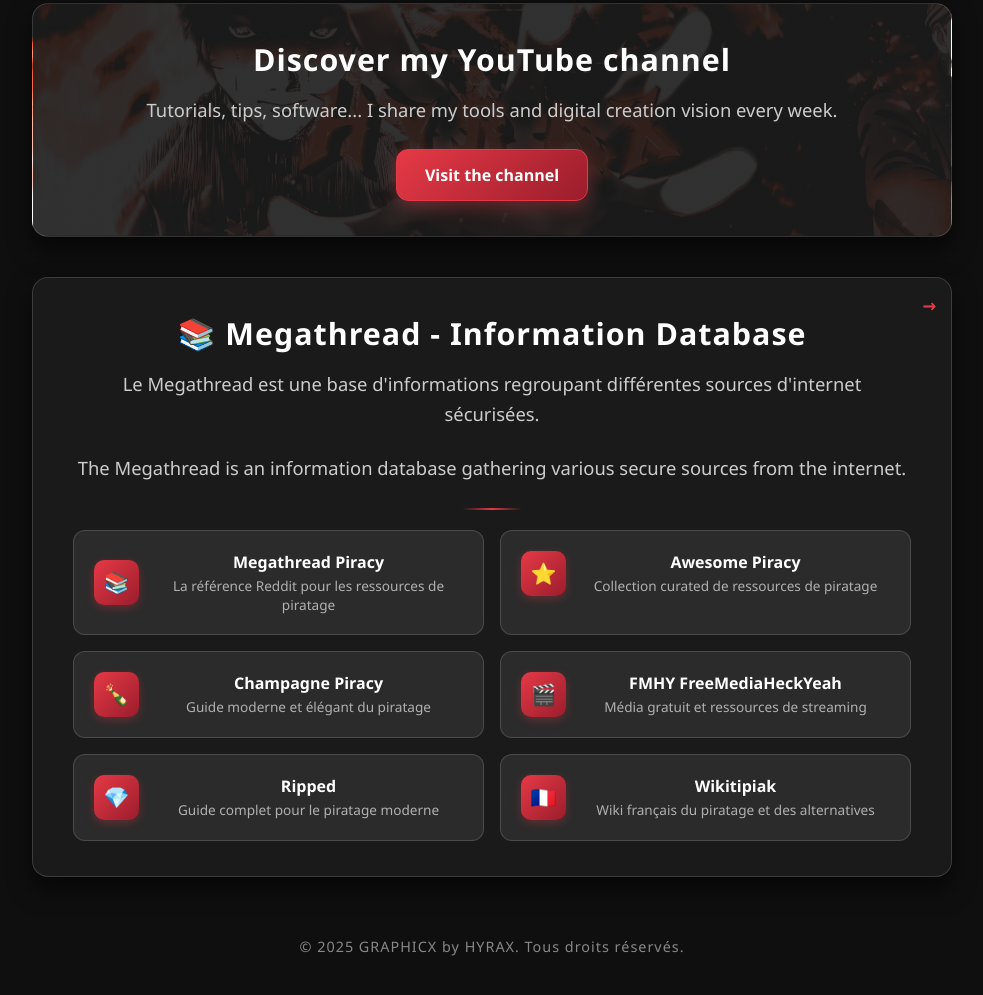
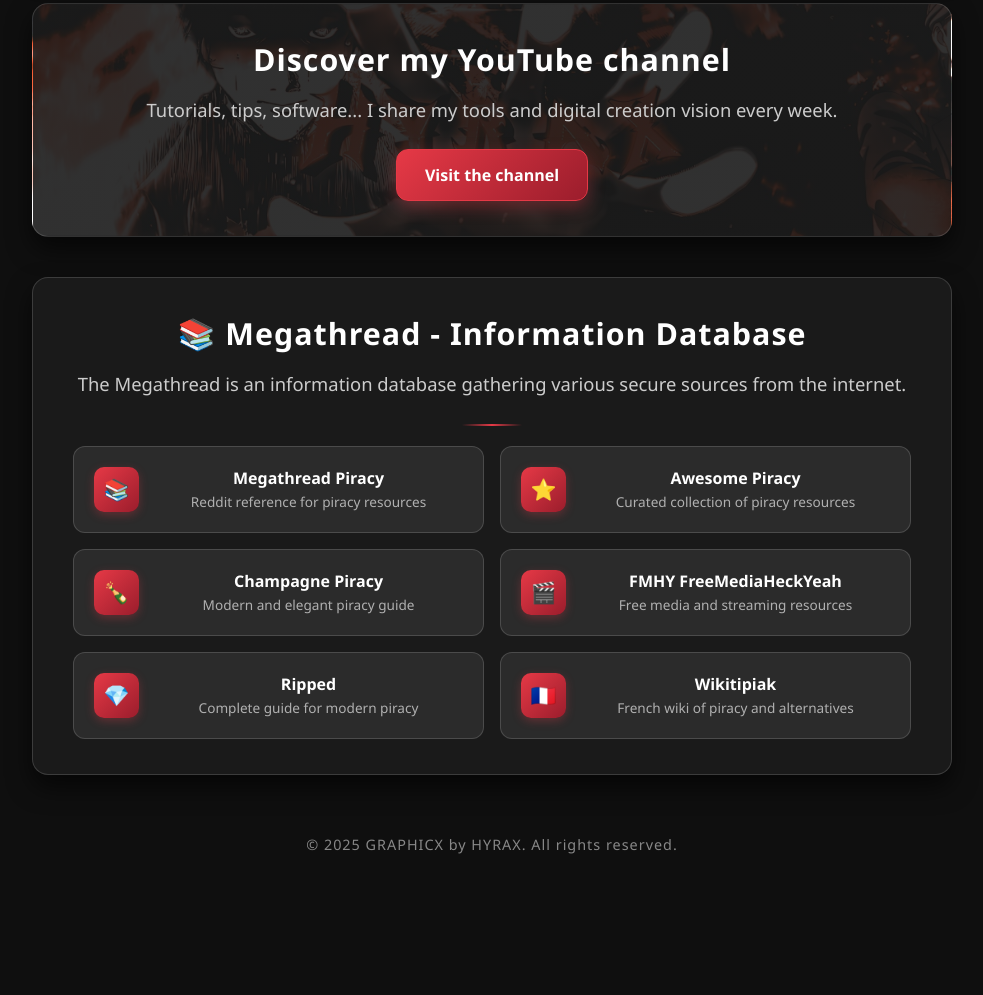
Before and after one commit to 1graphicx/GRAPHICX-Site, a plain HTML site: page index.html in a window 1280 px wide. Shown: the part 633-1628 px from the top of the page, without its empty margins (148-1131 px from the left). After the commit the page ends 1527 px from the top, so only its background shows below. Drawn offline with Linux system fonts and the light colour scheme.

Commit message:
Update index.html

```diff
--- a/index.html
+++ b/index.html
@@ -115,6 +115,14 @@
       border: 1px solid rgba(255, 255, 255, 0.15);
       position: relative;
       overflow: hidden;
+      transition: all 0.4s cubic-bezier(0.175, 0.885, 0.32, 1.275);
+      cursor: pointer;
+    }
+
+    .section:hover {
+      transform: translateY(-5px) scale(1.02);
+      box-shadow: 0 20px 40px rgba(0, 0, 0, 0.8);
+      border-color: var(--accent);
     }
 
     .section.discord {
@@ -158,7 +166,7 @@
       border-radius: 12px;
       box-shadow: 0 6px 16px rgba(230, 57, 70, 0.35);
       text-decoration: none;
-      transition: all 0.3s ease;
+      transition: all 0.3s cubic-bezier(0.175, 0.885, 0.32, 1.275);
       user-select: none;
     }
 
@@ -166,6 +174,7 @@
       background: linear-gradient(135deg, #ff4a58 0%, #c1273b 100%);
       box-shadow: 0 8px 24px rgba(255, 64, 77, 0.45);
       transform: translateY(-3px) scale(1.03);
+      transition: all 0.4s cubic-bezier(0.175, 0.885, 0.32, 1.275);
     }
 
     .links-grid {
@@ -182,14 +191,32 @@
       padding: 20px;
       text-decoration: none;
       color: #fff;
-      transition: all 0.3s ease;
+      transition: all 0.3s cubic-bezier(0.175, 0.885, 0.32, 1.275);
+      position: relative;
+      overflow: hidden;
+    }
+
+    .link-card::before {
+      content: '';
+      position: absolute;
+      top: 0;
+      left: -100%;
+      width: 100%;
+      height: 100%;
+      background: linear-gradient(90deg, transparent, rgba(230, 57, 70, 0.1), transparent);
+      transition: left 0.6s ease;
+    }
+
+    .link-card:hover::before {
+      left: 100%;
     }
 
     .link-card:hover {
       background: rgba(255, 255, 255, 0.12);
       border-color: var(--accent);
-      transform: translateY(-3px);
+      transform: translateY(-3px) scale(1.02);
       box-shadow: 0 8px 25px rgba(230, 57, 70, 0.2);
+      transition: all 0.4s cubic-bezier(0.175, 0.885, 0.32, 1.275);
     }
 
     .link-card-content {
@@ -208,13 +235,14 @@
       justify-content: center;
       font-size: 1.3rem;
       box-shadow: 0 3px 10px rgba(230, 57, 70, 0.3);
-      transition: all 0.3s ease;
+      transition: all 0.3s cubic-bezier(0.175, 0.885, 0.32, 1.275);
       flex-shrink: 0;
     }
 
     .link-card:hover .link-icon {
-      transform: scale(1.05);
+      transform: scale(1.1) rotate(5deg);
       box-shadow: 0 4px 15px rgba(230, 57, 70, 0.4);
+      transition: all 0.4s cubic-bezier(0.175, 0.885, 0.32, 1.275);
     }
 
     .link-text {
@@ -226,7 +254,7 @@
       font-weight: 600;
       margin-bottom: 3px;
       color: #fff;
-      transition: color 0.3s ease;
+      transition: all 0.3s cubic-bezier(0.175, 0.885, 0.32, 1.275);
     }
 
     .link-description {
@@ -237,22 +265,11 @@
 
     .link-card:hover .link-title {
       color: var(--accent);
+      transform: translateX(5px);
+      transition: all 0.4s cubic-bezier(0.175, 0.885, 0.32, 1.275);
     }
 
-    .link-arrow {
-      position: absolute;
-      top: 15px;
-      right: 15px;
-      font-size: 1.1rem;
-      color: var(--accent);
-      opacity: 0.6;
-      transition: all 0.3s ease;
-    }
 
-    .link-card:hover .link-arrow {
-      opacity: 1;
-      transform: translateX(3px);
-    }
 
     .separator {
       width: 60px;
@@ -303,11 +320,7 @@
       .link-description {
         font-size: 0.8rem;
       }
-      .link-arrow {
-        top: 12px;
-        right: 12px;
-        font-size: 1rem;
-      }
+
     }
   </style>
 </head>
@@ -352,7 +365,6 @@
               <div class="link-description">La référence Reddit pour les ressources de piratage</div>
             </div>
           </div>
-          <div class="link-arrow">→</div>
         </a>
 
         <a href="https://shakil-shahadat.github.io/awesome-piracy/" target="_blank" class="link-card">
@@ -363,7 +375,6 @@
               <div class="link-description">Collection curated de ressources de piratage</div>
             </div>
           </div>
-          <div class="link-arrow">→</div>
         </a>
 
         <a href="https://champagne.pages.dev/" target="_blank" class="link-card">
@@ -374,7 +385,6 @@
               <div class="link-description">Guide moderne et élégant du piratage</div>
             </div>
           </div>
-          <div class="link-arrow">→</div>
         </a>
 
         <a href="https://fmhy.net/" target="_blank" class="link-card">
@@ -385,7 +395,6 @@
               <div class="link-description">Média gratuit et ressources de streaming</div>
             </div>
           </div>
-          <div class="link-arrow">→</div>
         </a>
 
         <a href="https://ripped.guide/" target="_blank" class="link-card">
@@ -396,7 +405,6 @@
               <div class="link-description">Guide complet pour le piratage moderne</div>
             </div>
           </div>
-          <div class="link-arrow">→</div>
         </a>
 
         <a href="https://francepirate.gitbook.io/wikitipiak" target="_blank" class="link-card">
@@ -407,7 +415,6 @@
               <div class="link-description">Wiki français du piratage et des alternatives</div>
             </div>
           </div>
-          <div class="link-arrow">→</div>
         </a>
       </div>
     </div>
@@ -418,7 +425,26 @@
   </div>
 
   <script>
-    const lang = navigator.language.startsWith("fr") ? "fr" : "en";
+    // Improved language detection
+    function detectLanguage() {
+      const userLang = navigator.language || navigator.userLanguage;
+      const browserLang = userLang.toLowerCase();
+
+      // Check for French variants
+      if (browserLang.startsWith('fr') || browserLang.includes('french')) {
+        return 'fr';
+      }
+
+      // Check for other languages that might prefer English
+      if (browserLang.startsWith('en') || browserLang.includes('english')) {
+        return 'en';
+      }
+
+      // Default to English for other languages
+      return 'en';
+    }
+
+    const lang = detectLanguage();
     const translations = {
       fr: {
         splash: "Bienvenue sur GRAPHICX",
@@ -428,8 +454,21 @@
         youtubeTitle: "Découvre ma chaîne YouTube",
         youtubeText: "Tutoriels, astuces, logiciels... Je partage mes outils et ma vision de la création numérique chaque semaine.",
         youtubeLink: "Visiter la chaîne",
-        megathreadTitle: "📚 Megathread - Base d'informations",
-        megathreadText: "Le Megathread est une base d'informations regroupant différentes sources d'internet sécurisées.\nThe Megathread is an information database gathering various secure sources from the internet."
+                 megathreadTitle: "📚 Megathread - Base d'informations",
+         megathreadText: "Le Megathread est une base d'informations regroupant différentes sources d'internet sécurisées.",
+        megathreadLink1: "Megathread Piracy",
+        megathreadDesc1: "La référence Reddit pour les ressources de piratage",
+        megathreadLink2: "Awesome Piracy",
+        megathreadDesc2: "Collection curated de ressources de piratage",
+        megathreadLink3: "Champagne Piracy",
+        megathreadDesc3: "Guide moderne et élégant du piratage",
+        megathreadLink4: "FMHY FreeMediaHeckYeah",
+        megathreadDesc4: "Média gratuit et ressources de streaming",
+        megathreadLink5: "Ripped",
+        megathreadDesc5: "Guide complet pour le piratage moderne",
+        megathreadLink6: "Wikitipiak",
+        megathreadDesc6: "Wiki français du piratage et des alternatives",
+        footer: "© 2025 GRAPHICX by HYRAX. Tous droits réservés."
       },
       en: {
         splash: "Welcome to GRAPHICX",
@@ -439,22 +478,75 @@
         youtubeTitle: "Discover my YouTube channel",
         youtubeText: "Tutorials, tips, software... I share my tools and digital creation vision every week.",
         youtubeLink: "Visit the channel",
-        megathreadTitle: "📚 Megathread - Information Database",
-        megathreadText: "Le Megathread est une base d'informations regroupant différentes sources d'internet sécurisées.\nThe Megathread is an information database gathering various secure sources from the internet."
+                 megathreadTitle: "📚 Megathread - Information Database",
+         megathreadText: "The Megathread is an information database gathering various secure sources from the internet.",
+        megathreadLink1: "Megathread Piracy",
+        megathreadDesc1: "Reddit reference for piracy resources",
+        megathreadLink2: "Awesome Piracy",
+        megathreadDesc2: "Curated collection of piracy resources",
+        megathreadLink3: "Champagne Piracy",
+        megathreadDesc3: "Modern and elegant piracy guide",
+        megathreadLink4: "FMHY FreeMediaHeckYeah",
+        megathreadDesc4: "Free media and streaming resources",
+        megathreadLink5: "Ripped",
+        megathreadDesc5: "Complete guide for modern piracy",
+        megathreadLink6: "Wikitipiak",
+        megathreadDesc6: "French wiki of piracy and alternatives",
+        footer: "© 2025 GRAPHICX by HYRAX. All rights reserved."
       }
     };
 
     function applyTranslations() {
       const t = translations[lang] || translations.en;
+
+      // Splash screen
       document.getElementById('splash-text').textContent = t.splash;
+
+      // Discord section
       document.getElementById('discord-title').textContent = t.discordTitle;
       document.getElementById('discord-text').textContent = t.discordText;
       document.getElementById('discord-link').textContent = t.discordLink;
+
+      // YouTube section
       document.getElementById('youtube-title').textContent = t.youtubeTitle;
       document.getElementById('youtube-text').textContent = t.youtubeText;
       document.getElementById('youtube-link').textContent = t.youtubeLink;
+
+      // Megathread section
       document.getElementById('megathread-title').textContent = t.megathreadTitle;
-      document.getElementById('megathread-text').textContent = t.megathreadText.split('\n')[0];
+      document.getElementById('megathread-text').textContent = t.megathreadText;
+
+             // Remove second paragraph if it exists (bilingual text)
+       const megathreadSection = document.querySelector('.section:not(.discord):not(.youtube)');
+       const existingP = megathreadSection.querySelector('p:nth-child(3)');
+       if (existingP && (existingP.textContent.includes('The Megathread') || existingP.textContent.includes('Le Megathread'))) {
+         existingP.remove();
+       }
+
+      // Update megathread links
+      const linkCards = document.querySelectorAll('.link-card');
+      if (linkCards.length >= 6) {
+        linkCards[0].querySelector('.link-title').textContent = t.megathreadLink1;
+        linkCards[0].querySelector('.link-description').textContent = t.megathreadDesc1;
+
+        linkCards[1].querySelector('.link-title').textContent = t.megathreadLink2;
+        linkCards[1].querySelector('.link-description').textContent = t.megathreadDesc2;
+
+        linkCards[2].querySelector('.link-title').textContent = t.megathreadLink3;
+        linkCards[2].querySelector('.link-description').textContent = t.megathreadDesc3;
+
+        linkCards[3].querySelector('.link-title').textContent = t.megathreadLink4;
+        linkCards[3].querySelector('.link-description').textContent = t.megathreadDesc4;
+
+        linkCards[4].querySelector('.link-title').textContent = t.megathreadLink5;
+        linkCards[4].querySelector('.link-description').textContent = t.megathreadDesc5;
+
+        linkCards[5].querySelector('.link-title').textContent = t.megathreadLink6;
+        linkCards[5].querySelector('.link-description').textContent = t.megathreadDesc6;
+      }
+
+      // Footer
+      document.querySelector('footer').textContent = t.footer;
     }
 
     window.onload = () => {
```
